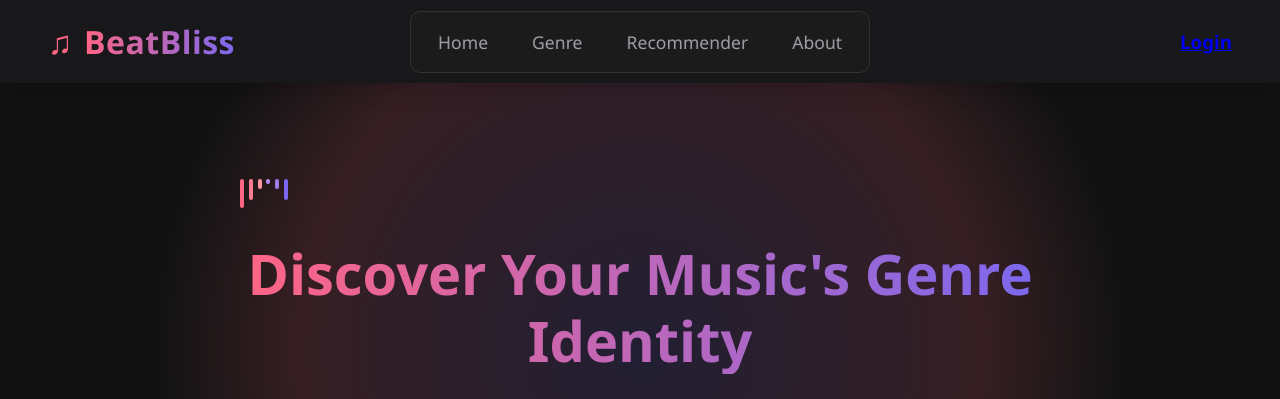
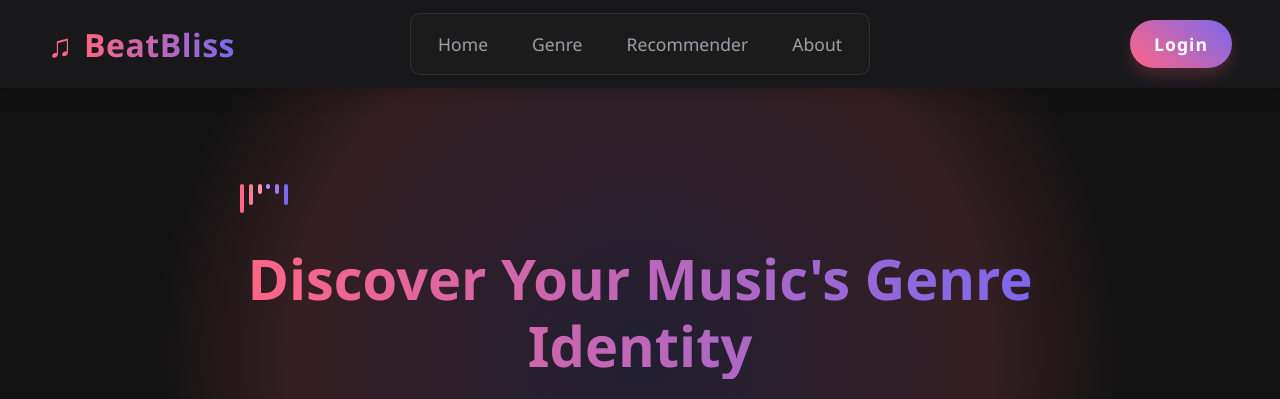
Before and after one commit to kavish54/BeatBliss, a Django app: page /result/ in a window 1280 px wide. Shown: the top 399 px of the page. Run offline with Django 5.2, Linux system fonts and the light colour scheme.

Commit message:
Added login button

```diff
--- a/genreApp/static/genreApp/genre-home.css
+++ b/genreApp/static/genreApp/genre-home.css
@@ -139,6 +139,47 @@
    transform: translateY(-3px);
    box-shadow: 0 8px 20px rgba(255, 101, 132, 0.4);
  }
+
+ /* Login Button */
+.login-button {
+  margin-top: 0;
+  background: linear-gradient(45deg, #FF6584, #7B68EE);
+  border: none;
+  padding: 0.75rem 1.5rem;
+  border-radius: 50px;
+  cursor: pointer;
+  font-size: 1.1rem;
+  color: white;
+  font-weight: 600;
+  transition: all 0.3s ease;
+  box-shadow: 0 8px 15px rgba(255, 101, 132, 0.2);
+  letter-spacing: 1px;
+  position: relative;
+  overflow: hidden;
+  text-decoration: none;
+  display: inline-block;
+}
+
+.login-button::before {
+  content: "";
+  position: absolute;
+  top: 0;
+  left: -100%;
+  width: 100%;
+  height: 100%;
+  background: linear-gradient(to right, transparent, rgba(255, 255, 255, 0.2), transparent);
+  transition: left 0.7s ease;
+}
+
+.login-button:hover {
+  transform: translateY(-5px);
+  box-shadow: 0 12px 25px rgba(255, 101, 132, 0.4);
+}
+
+.login-button:hover::before {
+  left: 100%;
+}
+
 
  .profile-img {
    width: 2.75rem;
--- a/genreApp/static/genreApp/genre-result.css
+++ b/genreApp/static/genreApp/genre-result.css
@@ -42,6 +42,7 @@ nav ul li a {
 nav ul li a:hover {
     color: #00bcd4;
 }
+
 
 /* Result Section */
 .result-container {
--- a/genreApp/templates/genreApp/genre-home.html
+++ b/genreApp/templates/genreApp/genre-home.html
@@ -34,7 +34,7 @@
                 ><img src="https://cdn-icons-png.flaticon.com/512/3135/3135715.png" alt="Profile" class="profile-img"
             /></a>
             {% else %}
-                <a href={% url "login" %}><h3>Login</h3></a>
+            <a href={% url "login" %} class="login-button">Login</a>
             {% endif %}
         </div>
     </nav>
--- a/genreApp/templates/genreApp/home.html
+++ b/genreApp/templates/genreApp/home.html
@@ -34,7 +34,7 @@
                 ><img src="https://cdn-icons-png.flaticon.com/512/3135/3135715.png" alt="Profile" class="profile-img"
             /></a>
             {% else %}
-                <a href={% url "login" %}><h3>Login</h3></a>
+            <a href={% url "login" %} class="login-button">Login</a>
             {% endif %}
         </div>
     </nav>
--- a/loginApp/urls.py
+++ b/loginApp/urls.py
@@ -17,7 +17,6 @@ urlpatterns = [
     path('register/', register_view, name='register'),
     path('login/', login_view, name='login'),
     path('logout/', logout_view, name='logout'),
-    path('', home_view, name='home'),
     path('verify-real-email/', verify_real_email, name='verify-real-email'),  # Email validation before registration
     path('password-reset/', password_reset_view, name='password_reset'),
     path('password-reset/<uidb64>/<token>/', password_reset_confirm_view, name='password_reset_confirm'),
--- a/profileApp/urls.py
+++ b/profileApp/urls.py
@@ -1,8 +1,10 @@
 from django.urls import path
 from .views import profilePage,like_playlist
 from django.contrib.auth.views import LogoutView
+from profileApp import views
 
 urlpatterns = [
     path('profile/',profilePage,name="profile-page"),
-    path('like-playlist/',like_playlist,name="like-playlist")
+    path('like-playlist/',like_playlist,name="like-playlist"),
+    path('logout/', views.logout, name='logout'),
 ]
--- a/profileApp/views.py
+++ b/profileApp/views.py
@@ -136,3 +136,9 @@
             return JsonResponse({"status": "success", "message": "Playlist added to spotify"})
         except Exception as e:
             return JsonResponse({"status": "error", "message": str(e)}, status=500)
+
+def logout(request):
+    # Clear all session data
+    request.session.flush()
+    # Redirect to home page
+    return redirect('home')
--- a/recommApp/templates/recommApp/recom-home.html
+++ b/recommApp/templates/recommApp/recom-home.html
@@ -37,7 +37,7 @@
               ><img src="https://cdn-icons-png.flaticon.com/512/3135/3135715.png" alt="Profile" class="profile-img"
           /></a>
           {% else %}
-              <a href={% url "login" %}><h3>Login</h3></a>
+          <a href={% url "login" %} class="login-button">Login</a>
           {% endif %}
       </div>
   </nav>
--- a/recommApp/templates/recommApp/recom-result.html
+++ b/recommApp/templates/recommApp/recom-result.html
@@ -34,7 +34,8 @@
             ><img src="https://cdn-icons-png.flaticon.com/512/3135/3135715.png" alt="Profile" class="profile-img"
         /></a>
         {% else %}
-            <a href={% url "login" %}><h3>Login</h3></a>
+        <a href={% url "login" %} class="login-button">Login</a>
+
         {% endif %}
     </div>
 </nav>
```
Also changed, not shown: genreApp/static/genreApp/home.css (+43 -0 lines), profileApp/static/profileApp/profile-page.css (+40 -0 lines), profileApp/templates/profileApp/profile-page.html (+4 -4 lines), recommApp/static/recommApp/recom-home.css (+39 -0 lines), recommApp/static/recommApp/recom-result.css (+41 -0 lines).
